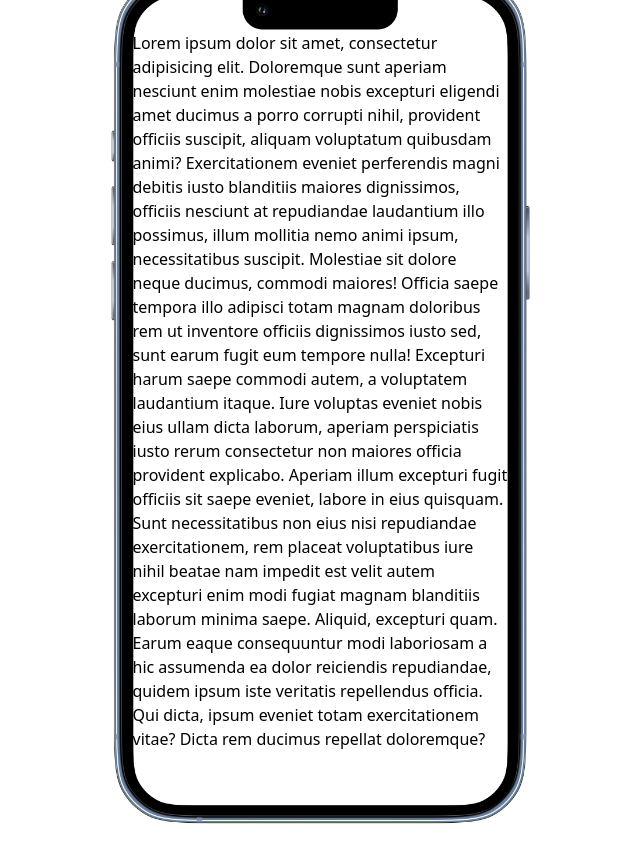
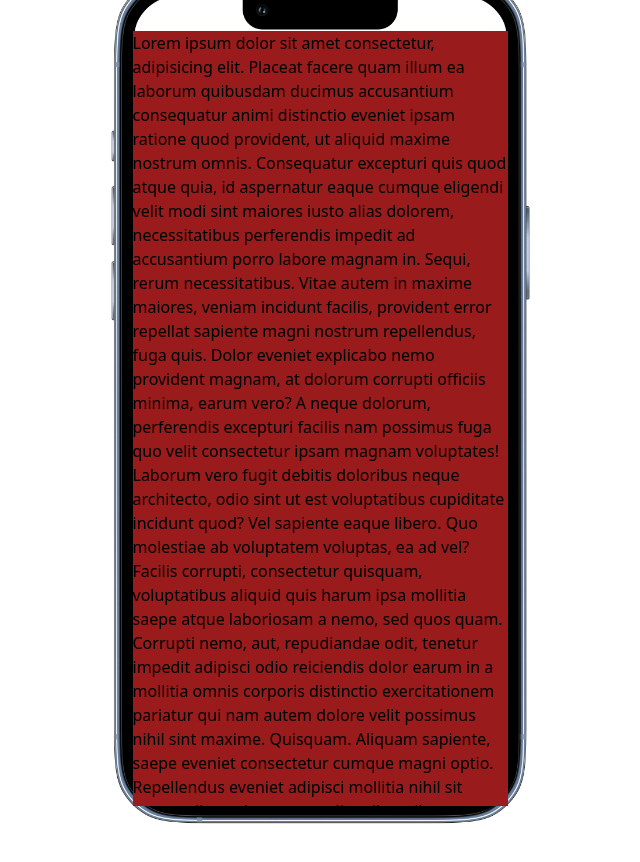
Before and after one commit to nrjdalal/trials, a Next.js app: page /feb in a window 1280 px wide. Shown: the whole page, without its empty margins (320-960 px from the left). Built offline with nearby package versions, Linux system fonts and the light colour scheme.

Commit message:
Fri  4 Feb 2022 19:42:16 IST

```diff
--- a/pages/feb.tsx
+++ b/pages/feb.tsx
@@ -4,26 +4,31 @@ const index = () => {
   const Device = () => {
     return (
       <>
-        Lorem ipsum dolor sit amet, consectetur adipisicing elit. Doloremque
-        sunt aperiam nesciunt enim molestiae nobis excepturi eligendi amet
-        ducimus a porro corrupti nihil, provident officiis suscipit, aliquam
-        voluptatum quibusdam animi? Exercitationem eveniet perferendis magni
-        debitis iusto blanditiis maiores dignissimos, officiis nesciunt at
-        repudiandae laudantium illo possimus, illum mollitia nemo animi ipsum,
-        necessitatibus suscipit. Molestiae sit dolore neque ducimus, commodi
-        maiores! Officia saepe tempora illo adipisci totam magnam doloribus rem
-        ut inventore officiis dignissimos iusto sed, sunt earum fugit eum
-        tempore nulla! Excepturi harum saepe commodi autem, a voluptatem
-        laudantium itaque. Iure voluptas eveniet nobis eius ullam dicta laborum,
-        aperiam perspiciatis iusto rerum consectetur non maiores officia
-        provident explicabo. Aperiam illum excepturi fugit officiis sit saepe
-        eveniet, labore in eius quisquam. Sunt necessitatibus non eius nisi
-        repudiandae exercitationem, rem placeat voluptatibus iure nihil beatae
-        nam impedit est velit autem excepturi enim modi fugiat magnam blanditiis
-        laborum minima saepe. Aliquid, excepturi quam. Earum eaque consequuntur
-        modi laboriosam a hic assumenda ea dolor reiciendis repudiandae, quidem
-        ipsum iste veritatis repellendus officia. Qui dicta, ipsum eveniet totam
-        exercitationem vitae? Dicta rem ducimus repellat doloremque?
+        <div className="bg-red-800">
+          Lorem ipsum dolor sit amet consectetur, adipisicing elit. Placeat
+          facere quam illum ea laborum quibusdam ducimus accusantium consequatur
+          animi distinctio eveniet ipsam ratione quod provident, ut aliquid
+          maxime nostrum omnis. Consequatur excepturi quis quod atque quia, id
+          aspernatur eaque cumque eligendi velit modi sint maiores iusto alias
+          dolorem, necessitatibus perferendis impedit ad accusantium porro
+          labore magnam in. Sequi, rerum necessitatibus. Vitae autem in maxime
+          maiores, veniam incidunt facilis, provident error repellat sapiente
+          magni nostrum repellendus, fuga quis. Dolor eveniet explicabo nemo
+          provident magnam, at dolorum corrupti officiis minima, earum vero? A
+          neque dolorum, perferendis excepturi facilis nam possimus fuga quo
+          velit consectetur ipsam magnam voluptates! Laborum vero fugit debitis
+          doloribus neque architecto, odio sint ut est voluptatibus cupiditate
+          incidunt quod? Vel sapiente eaque libero. Quo molestiae ab voluptatem
+          voluptas, ea ad vel? Facilis corrupti, consectetur quisquam,
+          voluptatibus aliquid quis harum ipsa mollitia saepe atque laboriosam a
+          nemo, sed quos quam. Corrupti nemo, aut, repudiandae odit, tenetur
+          impedit adipisci odio reiciendis dolor earum in a mollitia omnis
+          corporis distinctio exercitationem pariatur qui nam autem dolore velit
+          possimus nihil sint maxime. Quisquam. Aliquam sapiente, saepe eveniet
+          consectetur cumque magni optio. Repellendus eveniet adipisci mollitia
+          nihil sit commodi quasi vero, expedita eligendi natus reprehenderit,
+          distinctio qui ut ab consequuntur modi illum rem quos.
+        </div>
       </>
     )
   }
@@ -37,9 +42,9 @@ const index = () => {
           alt=""
         />
 
-        <div className="hidden h-[811px] w-[375px] overflow-y-auto sm:flex">
+        <div className="z-10 hidden h-[811px] w-[375px] overflow-y-auto sm:flex">
           <div>
-            <div className="h-9"></div>
+            <div className="h-9" />
             <Device />
           </div>
         </div>
```
